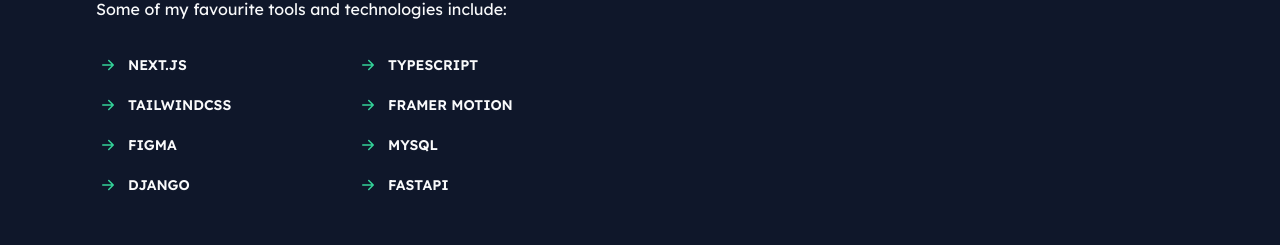
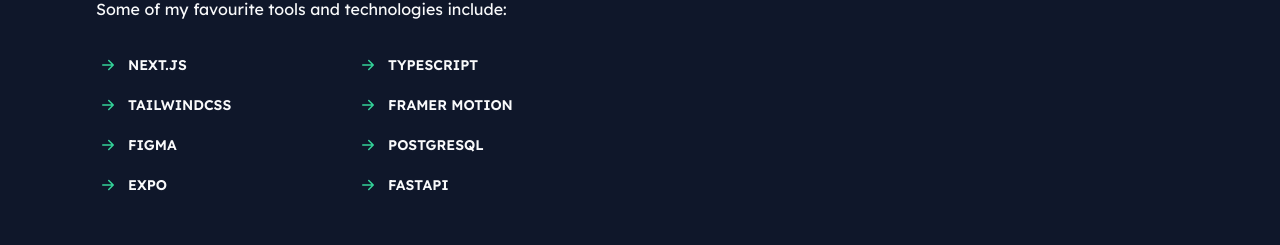
Before and after one commit to BuzzKillMaster/portfolio, a Next.js app: page / in a window 1280 px wide. Shown: the part 1519-1764 px from the top of the page. Built offline with nearby package versions, Linux system fonts and the light colour scheme.

Commit message:
change preferred tools to better reflect what is actively used

```diff
--- a/src/components/sections/About.tsx
+++ b/src/components/sections/About.tsx
@@ -9,8 +9,8 @@ const technologies = {
     "TailwindCSS": "https://tailwindcss.com/",
     "Framer Motion": "https://www.framer.com/motion/",
     "Figma": "https://www.figma.com/",
-    "MySQL": "https://www.mysql.com/",
-    "Django": "https://www.djangoproject.com/",
+    "PostgreSQL": "https://www.postgresql.org",
+    "Expo": "https://expo.dev",
     "FastAPI": "https://fastapi.tiangolo.com/",
 }
 
```
